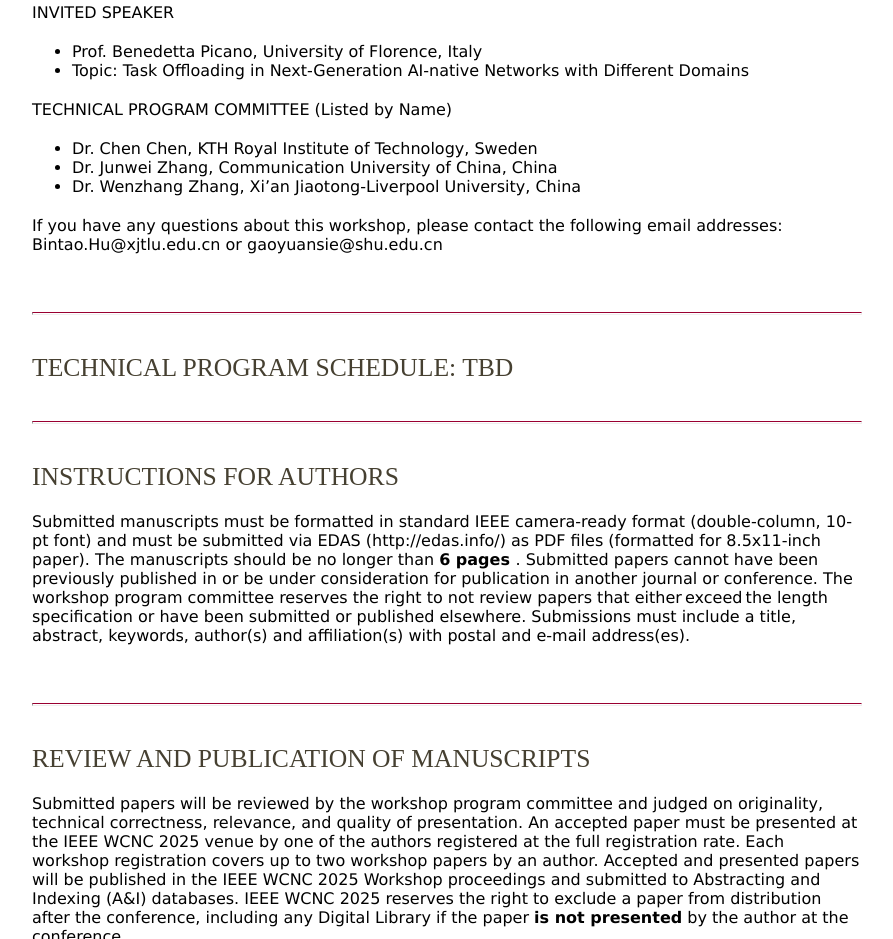
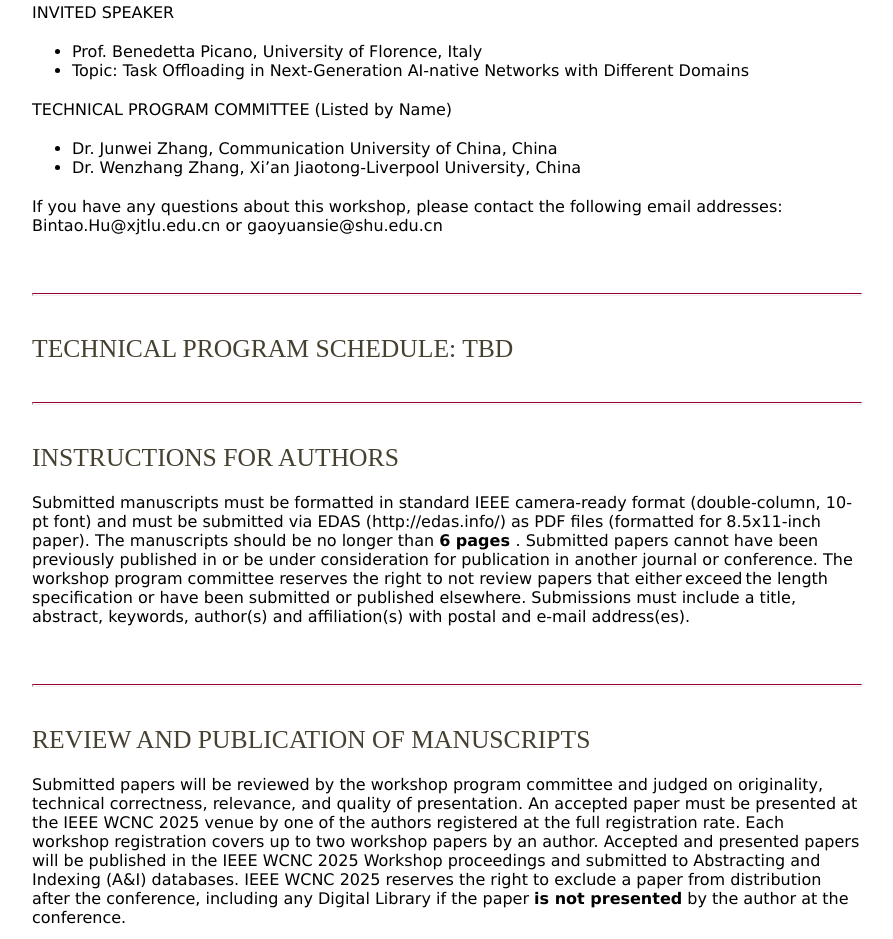
Before and after one commit to simpsonhu/VTCSpring2025_SAGS_WS, a plain HTML site: page index.html in a window 1280 px wide. Shown: the part 2193-3132 px from the top of the page, without its empty margins (248-1141 px from the left). Drawn offline with Linux system fonts and the light colour scheme; files that its build step writes are made by us from their sources.

Commit message:
Update index.html

```diff
--- a/index.html
+++ b/index.html
@@ -64,7 +64,6 @@
 						</ul>
 					<p>TECHNICAL PROGRAM COMMITTEE (Listed by Name)</p>
 						<ul>
-						<li>Dr. Chen Chen, KTH Royal Institute of Technology, Sweden</li>
 						<li>Dr. Junwei Zhang, Communication University of China, China</li>
 						<li>Dr. Wenzhang Zhang, Xi’an Jiaotong-Liverpool University, China</li>
 						</ul>
```
